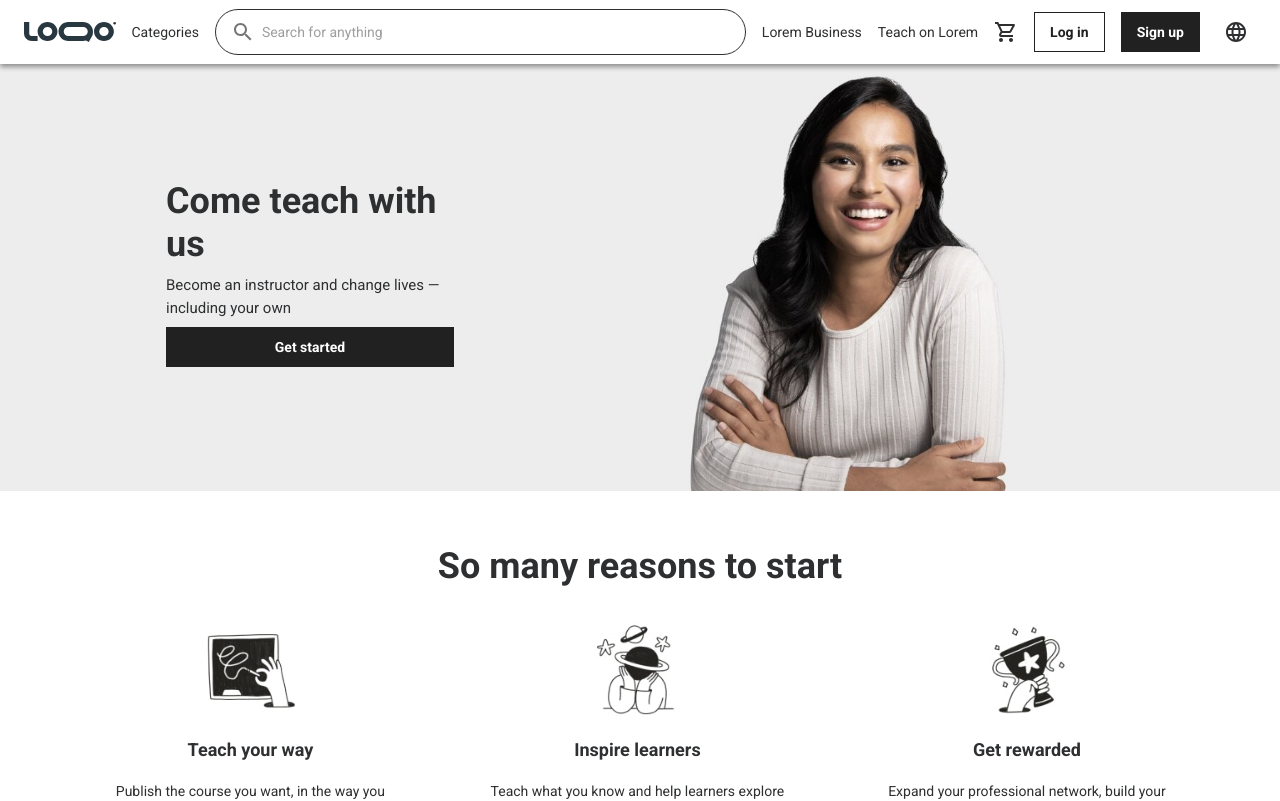
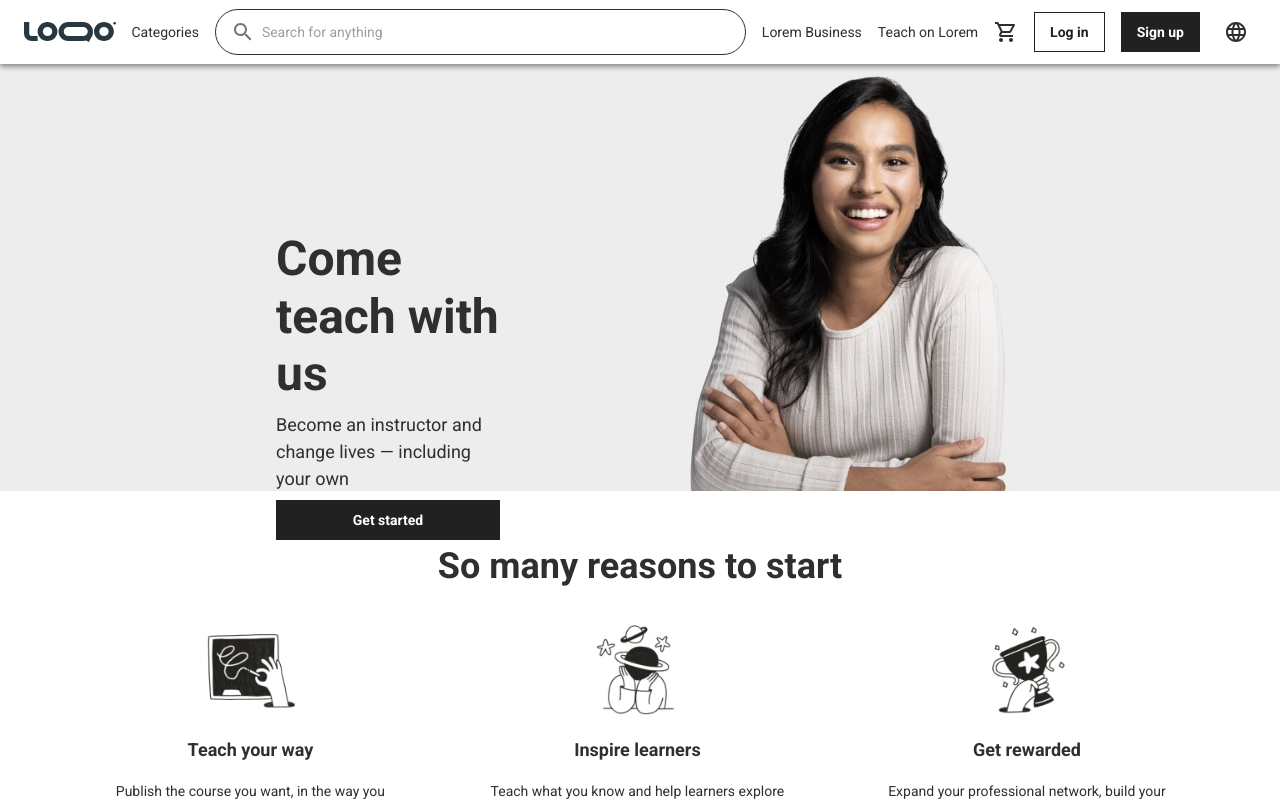
Before and after one commit to tuheli/video-course-platform, a React (Vite) app: page /teaching in a window 1280 px wide. Shown: the top 801 px of the page. Built offline with nearby package versions, Linux system fonts and the light colour scheme.

Commit message:
Update TeachWithUsBanner.tsx

```diff
--- a/src/components/teach-with-us-page/TeachWithUsBanner.tsx
+++ b/src/components/teach-with-us-page/TeachWithUsBanner.tsx
@@ -48,10 +48,10 @@ export const TeachWithUsBanner = () => {
         <Box
           sx={{
             position: 'absolute',
-            maxWidth: '25%',
+            maxWidth: '20%',
             bgcolor: 'transparent',
-            top: 100,
-            left: 150,
+            top: 150,
+            left: 260,
             p: 2,
             opacity: isLoaded ? 1 : 0,
             transition: 'opacity 1s ease-in-out',
@@ -64,7 +64,7 @@ export const TeachWithUsBanner = () => {
             }}
           >
             <Typography
-              variant="h4"
+              variant="h2"
               sx={{
                 lineHeight: 1.2,
                 fontWeight: 600,
@@ -72,7 +72,11 @@ export const TeachWithUsBanner = () => {
             >
               Come teach with us
             </Typography>
-            <Typography>
+            <Typography
+              sx={{
+                fontSize: 18,
+              }}
+            >
               Become an instructor and change lives — including your own
             </Typography>
             <Button
```
